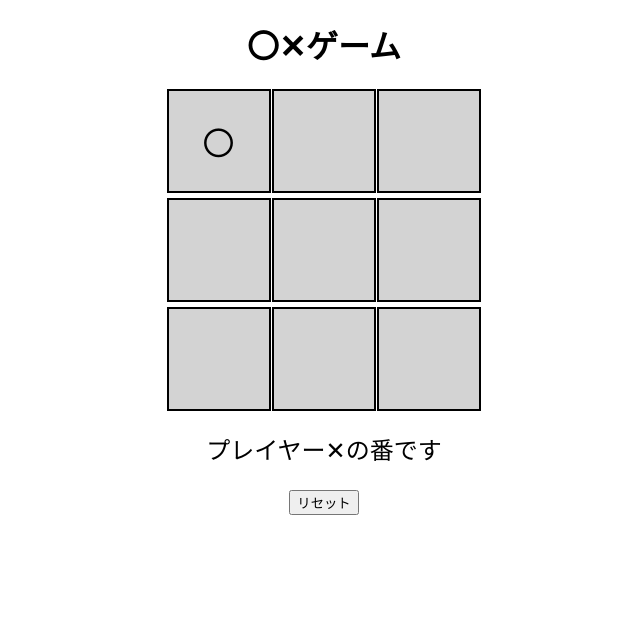
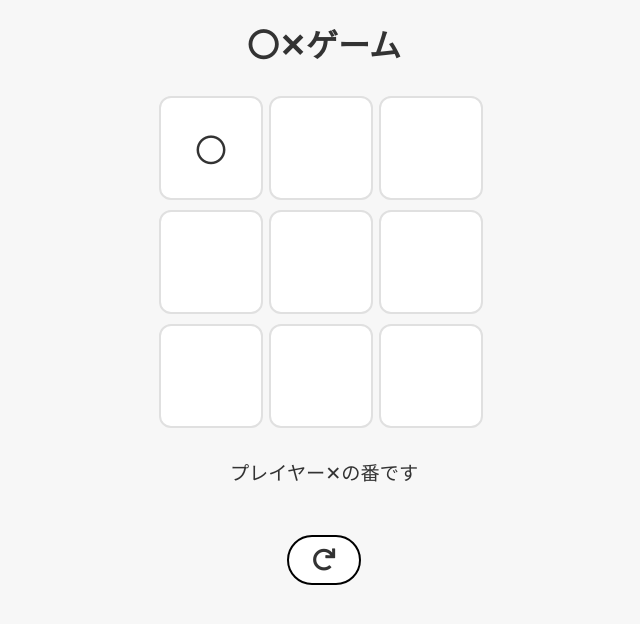
Before and after one commit to hrk877/tic-tac-toe, a website: page public/index.html in a window 1280 px wide. Both pictures are taken after a click on the element 534 px from the left and 140 px from the top of the page. Shown: the whole page, without its empty margins (316-956 px from the left). Drawn offline with Linux system fonts and the light colour scheme.

Commit message:
Update index.html 隠しボタン完成版

```diff
--- a/public/index.html
+++ b/public/index.html
@@ -6,15 +6,25 @@
     <title>〇✕ゲーム</title>
     <style>
         body {
-            font-family: Arial, sans-serif;
+            font-family: 'Arial', sans-serif;
             text-align: center;
+            margin: 0;
+            padding: 0;
+            background-color: #f7f7f7;
+            color: #333;
+        }
+        h1 {
+            margin-top: 20px;
+            font-size: 2rem;
+            font-weight: 600;
+            color: #333;
         }
         #board {
             display: grid;
             grid-template-columns: repeat(3, 100px);
-            grid-gap: 5px;
-            margin: 20px auto;
-            width: 315px;
+            grid-gap: 10px;
+            margin: 30px auto;
+            width: 330px;
         }
         .cell {
             width: 100px;
@@ -22,61 +32,111 @@
             display: flex;
             align-items: center;
             justify-content: center;
-            font-size: 2em;
-            background: lightgray;
+            font-size: 2rem;
+            background: #fff;
+            border: 2px solid #e0e0e0;
+            border-radius: 12px;
+            transition: background 0.3s ease, transform 0.2s ease;
             cursor: pointer;
-            border: 2px solid black;
+        }
+        .cell:hover {
+            background: #f2f2f2;
+            transform: scale(1.05);
         }
         .cell.taken {
             pointer-events: none;
         }
         #message {
-            font-size: 1.5em;
-            margin-top: 10px;
+            font-size: 1.2rem;
+            margin-top: 15px;
+            font-weight: 500;
+            color: #333;
+        }
+        button {
+            margin-top: 30px;
+            padding: 12px 24px;
+            background-color: white;
+            color: #333;
+            border: 2px solid #333;
+            border-radius: 50px;
+            font-size: 1.2rem;
+            cursor: pointer;
+            transition: background 0.3s ease, transform 0.2s ease;
+            outline: none;
+            display: inline-flex;
+            align-items: center;
+            justify-content: center;
+            height: 50px;
+        }
+        button:hover {
+            background-color: #f2f2f2;
+            transform: scale(1.05);
+        }
+        button:focus {
+            outline: none;
+        }
+        button:active {
+            transform: scale(0.98);
+        }
+        #resetButton {
+            border-color: black; /* リセットボタンの枠線を黒に変更 */
         }
         #secretButton {
             display: none;
-            margin-top: 20px;
-            padding: 15px 30px;
-            background-color: red;
-            color: white;
-            border: none;
-            border-radius: 50%;
-            font-size: 1.5em;
+            background-color: white;
+            color: #333;
+            border: 2px solid #333;
+            border-radius: 50px;
+            font-size: 1.2rem;
             cursor: pointer;
+            transition: background 0.3s ease, transform 0.2s ease;
+            outline: none;
+        }
+        #secretButton:hover {
+            background-color: #f2f2f2;
+            transform: scale(1.05);
+        }
+        #secretButton:focus {
+            outline: none;
+        }
+        #secretButton:active {
+            transform: scale(0.98);
+        }
+        #resetButton i, #secretButton i {
+            font-size: 1.4rem; /* アイコンのサイズ調整 */
         }
     </style>
+    <!-- フォントアイコンの読み込み -->
+    <link href="https://cdnjs.cloudflare.com/ajax/libs/font-awesome/5.15.4/css/all.min.css" rel="stylesheet">
 </head>
 <body>
     <h1>〇✕ゲーム</h1>
     <div id="board"></div>
     <p id="message">プレイヤー〇の番です</p>
-    <button onclick="resetGame()">リセット</button>
-    <button id="secretButton" onclick="onSecretButtonClick()">秘密のボタン</button>
+    <button id="resetButton" onclick="resetGame()"><i class="fas fa-redo"></i></button>
+    <button id="secretButton"><i class="fas fa-arrow-right"></i></button>
 
     <script>
         const board = document.getElementById("board");
         const message = document.getElementById("message");
         const secretButton = document.getElementById("secretButton");
+
         let currentPlayer = "〇";
         let cells = Array(9).fill(null);
-        let secretPattern = []; // Hを作るためのマス目の順番を保存
-        const secretPatternCoordinates = [0, 3, 6, 2, 5, 8, 4]; // 左上→左→左下→右上→右→右下→真ん中
+        let clickOrder = [];
+        const winningPatterns = [
+            [0, 3, 6], [1, 4, 7], [2, 5, 8], // 縦
+            [0, 1, 2], [3, 4, 5], [6, 7, 8], // 横
+            [0, 4, 8], [2, 4, 6]             // 斜め
+        ];
 
         function checkWinner() {
-            const winningPatterns = [
-                [0, 1, 2], [3, 4, 5], [6, 7, 8], // 横
-                [0, 3, 6], [1, 4, 7], [2, 5, 8], // 縦
-                [0, 4, 8], [2, 4, 6]             // 斜め
-            ];
-
             for (let pattern of winningPatterns) {
                 const [a, b, c] = pattern;
                 if (cells[a] && cells[a] === cells[b] && cells[a] === cells[c]) {
                     return cells[a];
                 }
             }
-
             return cells.includes(null) ? null : "draw";
         }
 
@@ -87,14 +147,12 @@
                 event.target.textContent = currentPlayer;
                 event.target.classList.add("taken");
 
-                // Hの形を作るためのマス目を押しているかを確認
-                if (secretPatternCoordinates.includes(index) && !secretPattern.includes(index)) {
-                    secretPattern.push(index);
-                }
+                // クリック順番を記録
+                clickOrder.push(index);
 
-                // Hが完成したかチェック
-                if (isHCompleted()) {
-                    secretButton.style.display = "inline-block"; // ボタンを表示
+                // Hの形が完成したらボタンを表示
+                if (clickOrder.length >= 7 && checkHPattern()) {
+                    secretButton.style.display = 'inline-block'; // ボタン表示
                 }
 
                 let winner = checkWinner();
@@ -108,9 +166,19 @@
             }
         }
 
-        function isHCompleted() {
-            // secretPatternCoordinatesに定義された順番通りに全てのマス目が押されているかをチェック
-            return secretPatternCoordinates.every((coord, index) => secretPattern[index] === coord);
+        // Hの形が完成したか確認する関数
+        function checkHPattern() {
+            const hPattern = [0, 3, 6, 2, 5, 8, 4]; // クリック順
+            if (clickOrder.length < 7) return false;
+
+            // 順番通りに〇✕が交互に並んでいるか確認
+            for (let i = 0; i < 7; i++) {
+                const currentCell = cells[hPattern[i]];
+                if (i % 2 === 0 && currentCell !== "〇") return false;
+                if (i % 2 === 1 && currentCell !== "✕") return false;
+            }
+
+            return true;
         }
 
         function createBoard() {
@@ -123,9 +191,9 @@
                 board.appendChild(cell);
             }
             cells.fill(null);
+            clickOrder = [];
             currentPlayer = "〇";
             message.textContent = "プレイヤー〇の番です";
-            secretPattern = []; // Hのパターンリセット
             secretButton.style.display = "none"; // ボタン非表示
         }
 
@@ -133,10 +201,6 @@
             createBoard();
         }
 
-        function onSecretButtonClick() {
-            alert("秘密のボタンが押されました！");
-        }
-
         createBoard();
     </script>
 </body>
```
